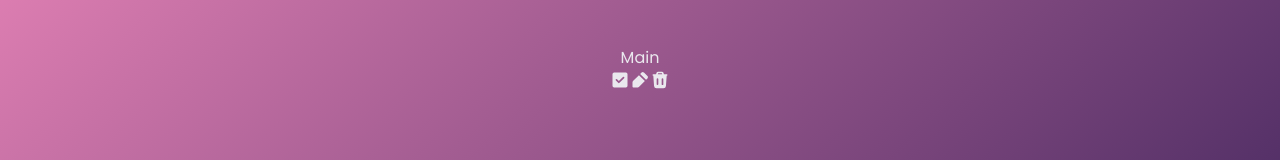
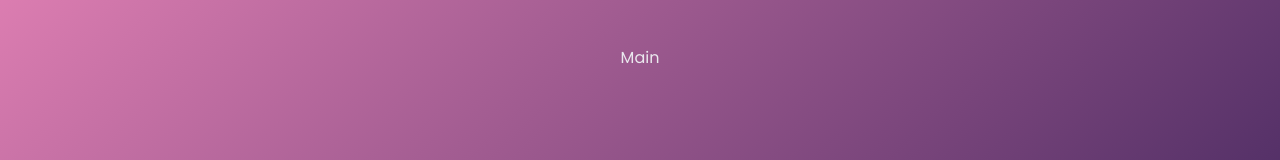
Before and after one commit to KareemZuwa/Happ-todo, a React (Vite) app: page / in a window 1280 px wide. Shown: the part 197-357 px from the top of the page. Built offline with nearby package versions, Linux system fonts and the light colour scheme.

Commit message:
restoring main component

```diff
--- a/src/layout/Main.tsx
+++ b/src/layout/Main.tsx
@@ -1,30 +1,9 @@
-import { CheckboxIcon, DeleteIcon, EditIcon } from "../components/_index";
 import { StyledMain } from "../styles/styles";
-/**Temporära imports */
-import { useState } from "react";
 
 export const Main = () => {
-  const [isChecked, setIsChecked] = useState<boolean>(false);
-  const [isEdit, setIsEdit] = useState<boolean>(false);
-  const [isDelete, setIsDelete] = useState<boolean>(false);
-
-  const handleOnChecked = () => {
-    setIsChecked(!isChecked);
-  };
-
-  const handleOnEdit = () => {
-    setIsEdit(!isEdit);
-  };
-
-  const handleOnDelete = () => {
-    setIsDelete(!isDelete);
-  };
   return (
     <StyledMain>
       <div>Main</div>
-      <CheckboxIcon isChecked={isChecked} onToggle={handleOnChecked} />
-      <EditIcon onEdit={handleOnEdit} />
-      <DeleteIcon onDelete={handleOnDelete} />
     </StyledMain>
   );
 };
```
